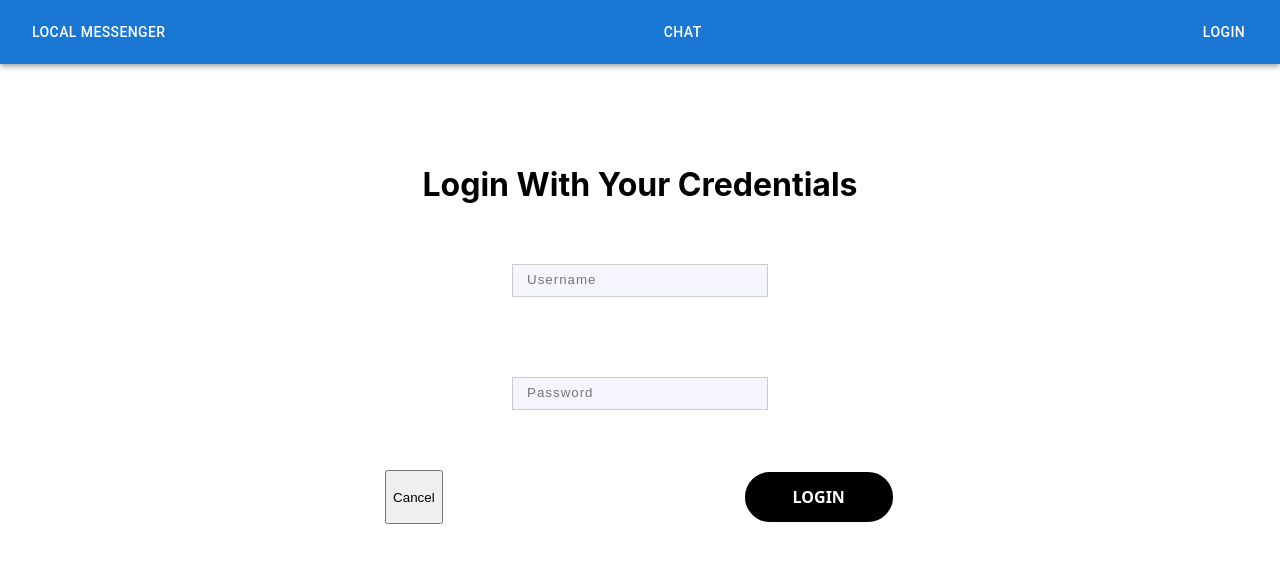
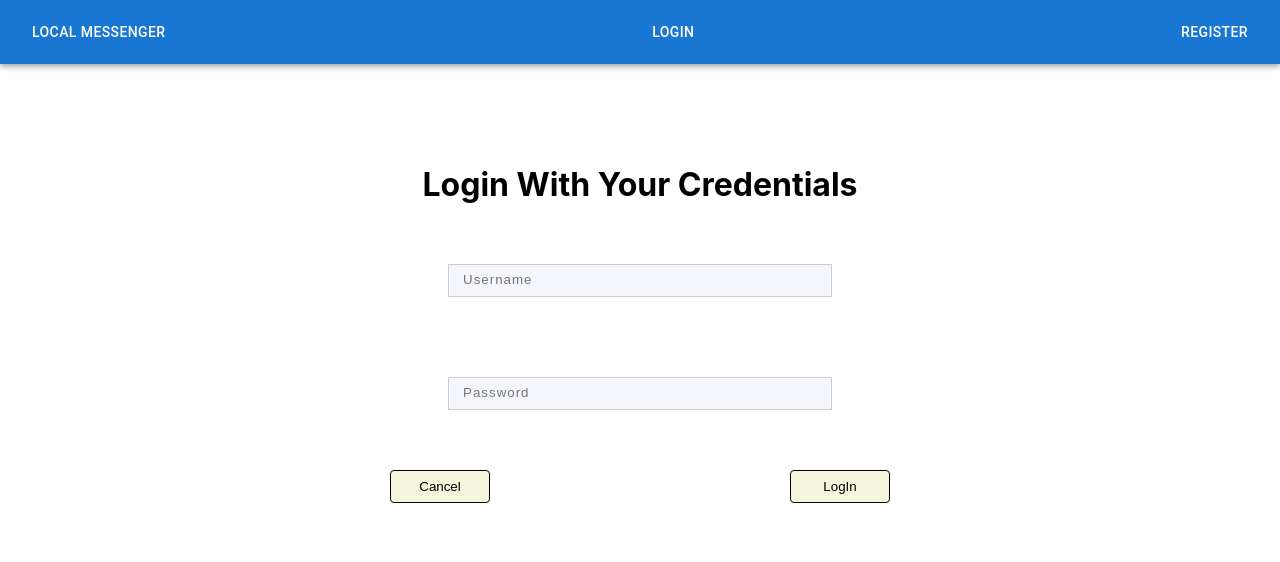
Before and after one commit to HookMyHooks/React-Messenger, a React (Create React App) app in the folder NewReactApp/chat-app/: page /login in a window 1280 px wide. Shown: the top 562 px of the page. Built offline with nearby package versions, Linux system fonts and the light colour scheme; no server answers.

Commit message:
username parameter passed through chat page buttons visible after/before login/register

```diff
--- a/NewReactApp/chat-app/src/App.js
+++ b/NewReactApp/chat-app/src/App.js
@@ -1,35 +1,3 @@
-/*import React from 'react';
-import { BrowserRouter as Router, Route, Routes, Link } from 'react-router-dom';
-import Home from './home-page/HomePage';
-import ChatPage from './chat-page/ChatPage';
-import About from './about-page/AboutPage';
-import LoginPage from './login-page/LoginPage';
-
-function App() {
-  return (
-    <Router>
-      <div>
-        <nav>
-          <ul>
-            <li><Link to="/">Home</Link></li>
-            <li><Link to="/chat">Chat</Link></li>
-            <li><Link to="/about">About</Link></li>
-            <li><Link to="/login">Login</Link></li>
-          </ul>
-        </nav>
-        <Routes>
-          <Route path="/" element={<Home />} />
-          <Route path="/chat" element={<ChatPage />} />
-          <Route path="/about" element={<About />} />
-          <Route path="/login" element = {<LoginPage/>}/>
-        </Routes>
-      </div>
-    </Router>
-  );
-}
-
-export default App;*/
-
 import React from 'react';
 import { BrowserRouter as Router, Route, Routes, Link } from 'react-router-dom';
 import AppBar from '@mui/material/AppBar';
@@ -40,8 +8,12 @@ import Home from './home-page/HomePage';
 import ChatPage from './chat-page/ChatPage';
 import LoginPage from './login-page/LoginPage';
 import "./App.css"
+import { useState } from 'react';
+import RegisterPage from './register-page/RegisterPage';
 
 function App() {
+const [isLoggedIn,setIsLoggedIn] = useState(false);
+
   return (
     <Router>
       <div>
@@ -51,14 +23,16 @@ function App() {
               <Button color = "inherit" component = {Link} to="/">Local Messenger</Button>
             </Typography>
 
-            <Button color="inherit" component={Link} to="/chat">Chat</Button>
-            <Button color="inherit" component={Link} to="/login">Login</Button>
+            {isLoggedIn && <Button color="inherit" component={Link} to="/chat">Chat</Button>}
+            {!isLoggedIn && <Button color="inherit" component={Link} to="/login">Login</Button>}
+            {!isLoggedIn && <Button color = "inherit" component ={Link} to = "/register">Register</Button>}
           </Toolbar>
         </AppBar>
         <Routes>
           <Route path="/" element={<Home />} />
           <Route path="/chat" element={<ChatPage />} />
-          <Route path="/login" element={<LoginPage />} />
+          <Route path="/login" element={<LoginPage setIsLoggedIn={setIsLoggedIn} />} />
+          <Route path="/register" element={<RegisterPage setIsLoggedIn={setIsLoggedIn}/>}/>
         </Routes>
       </div>
     </Router>
--- a/NewReactApp/chat-app/src/chat-component/chat-client.js
+++ b/NewReactApp/chat-app/src/chat-component/chat-client.js
@@ -6,7 +6,7 @@ import io from 'socket.io-client'; //connect as a client
 const socket = io('http://192.168.0.108:5000');
 //http://25.65.131.176:5000
 
-const ChatClient = () => {
+const ChatClient = ({username}) => {
   const [messages, setMessages] = useState([]); //state to store all received messages
   const [message, setMessage] = useState(''); //state to store the current message input by user
 
@@ -22,11 +22,19 @@ const ChatClient = () => {
 
   const sendMessage = () => //send the message to server - to the 'message' event handling
   {
-    socket.emit('message', message);
-    setMessage(''); //set the current message to the empty string
+    const messageObject = {username, content:message}
+    if(message != ""){
+      socket.emit('message', messageObject);
+      setMessage(''); //set the current message to the empty string
+    }
   };
 
-
+  const handleKeyDown = (e) =>
+  {
+    if(e.key == 'Enter'){
+      sendMessage();
+    }
+  }
 
   return (
     <div>
@@ -34,7 +42,9 @@ const ChatClient = () => {
         {
           messages.map((msg, index) =>
             (
-              <div key={index}>{msg}</div>
+              <div key={index}>
+                <strong>{msg.username}</strong>: {msg.content}
+              </div>
             )
           ) //render each message that has been mapped in a 'div'
         }
@@ -43,6 +53,7 @@ const ChatClient = () => {
         type="text"
         value={message} //bind the input value to the 'message' state
         onChange={(e) => setMessage(e.target.value)} //update the message state with the current input value
+        onKeyDown={handleKeyDown}
       />
       <button onClick={sendMessage}>Send</button>
     </div>
--- a/NewReactApp/chat-app/src/chat-page/ChatPage.js
+++ b/NewReactApp/chat-app/src/chat-page/ChatPage.js
@@ -1,13 +1,17 @@
 import React from 'react';
 import './ChatPage.css'
 import ChatClient from '../chat-component/chat-client';
+import { useLocation } from 'react-router-dom';
 
 function ChatPage() {
+  const location = useLocation();
+  const { username } = location.state || {};
+
   return (
     <div className="ChatPage">
       <header className="Chat-header">
         <h1>Chat App</h1>
-        <ChatClient />
+        <ChatClient username ={username}/>
       </header>
     </div>
   );
--- a/NewReactApp/chat-app/src/login-page/LoginPage.css
+++ b/NewReactApp/chat-app/src/login-page/LoginPage.css
@@ -29,99 +29,25 @@ label {
 }
 
 
-.LoginButton,
-.LoginButton *,
-.LoginButton :after,
-.LoginButton :before,
-.LoginButton:after,
-.LoginButton:before {
-  border: 0 solid;
-  box-sizing: border-box;
-}
-.LoginButton {
-  -webkit-tap-highlight-color: transparent;
-  appearance: button;
-  -webkit-appearance: button;
-  background-color: #000;
-  background-image: none;
-  color: #fff;
-  cursor: pointer;
-  font-family: ui-sans-serif, system-ui, -apple-system, BlinkMacSystemFont,
-    Segoe UI, Roboto, Helvetica Neue, Arial, Noto Sans, sans-serif,
-    Apple Color Emoji, Segoe UI Emoji, Segoe UI Symbol, Noto Color Emoji;
-  font-size: 100%;
-  font-weight: 900;
-  line-height: 1.5;
-  margin: 0;
-  mask-image: radial-gradient(#000,#fff);
-  -webkit-mask-image: -webkit-radial-gradient(#000, #fff);
-  padding: 0;
-  text-transform: uppercase;
-}
-.LoginButton:disabled {
-  cursor: default;
-}
-.LoginButton:-moz-focusring {
-  outline: auto;
-}
-.LoginButton svg {
 
-  display: block;
-}
-.LoginButton [hidden] {
-  display: none;
-}
-.LoginButton {
-  border-radius: 99rem;
-  border-width: 2px;
-  overflow: hidden;
-  padding: 0.8rem 3rem;
-  position: relative;
-}
-.LoginButton span {
-  mix-blend-mode: difference;
-}
-.LoginButton:before {
-  background: rgb(54, 164, 238);
-
-  content: "LOGIN";
-  display:block;
-  height: 100%;
-  left: -100%;
-  position: absolute;
-  top: 0;
-  transform: skew(0deg) translateX(-20%);
-  transition: transform 0.4s ease;
-  width: 120%;
-
-}
-.LoginButton:hover:before {
-  text-transform: inherit;
-
-  transform: skew(45deg) translateX(75%);
-
-}
-
-
-/*
 .LoginButton, .CancelButton {
     background-color: beige;
     border: 1px solid;
     padding: 0.5rem 1rem;
     border-radius: 4px;
     cursor: pointer;
-    min-width: 100px; /* Ensures buttons are not too narrow
+    min-width: 100px; /* Ensures buttons are not too narrow*/
 }
-*/
 
-/*
+
+
 .LoginButton:hover {
     background-color: #a4c5e7;
 }
 
 .CancelButton:hover {
     background-color: #c82333;
-}*/
+}
 
 /* Media Queries */
 @media (max-width: 768px) {
@@ -142,10 +68,10 @@ label {
     }
 
 
-    /*
+
     .LoginButton, .CancelButton {
-        width: 20%; /* Full width buttons
-        margin: 5px 0; /* Stack with space
+        width: 20%; /* Full width buttons */
+        margin: 5px 0; /* Stack with space */
         background-color: beige;
         border: 1px solid;
         padding: 0.5rem 1rem;
@@ -153,7 +79,7 @@ label {
         cursor: pointer;
         min-width: 100px;
     }
-    */
+
 }
 
 
@@ -172,7 +98,7 @@ label {
 }
 
 .wrap-input-7 {
-  width: 20%;
+  width: 30%;
   margin: 40px 3%;
   position: relative;
 }
--- a/NewReactApp/chat-app/src/login-page/LoginPage.js
+++ b/NewReactApp/chat-app/src/login-page/LoginPage.js
@@ -1,30 +1,79 @@
-import React from "react";
+import React, { useState } from "react";
 import "./LoginPage.css"
 import { useNavigate } from 'react-router-dom';
 
-function LoginPage()
+function LoginPage({setIsLoggedIn})
 {
     const navigate = useNavigate();
 
+    const [username,setUsername] = useState("");
+    const [password,setPassword] = useState("");
+
+    //handle Cancel Button
     const handleCancel = () => {
         navigate('/');
     };
 
 
-    return(
-        <form>
-            <div className = "loginDiv">
+
+    //handle Login Button
+    const handleLogin = async (e) => {
+        e.preventDefault();
+
+        try {
+            // Send login data to the server
+            const response = await fetch('http://192.168.0.108:5000/login', {
+                method: 'POST',
+                headers: {
+                    'Content-Type': 'application/json'
+                },
+                body: JSON.stringify({ username, password })
+            });
+
+            const result = await response.json();
+            console.log('Server response:', result);
+
+            if (result.success) {
+                setIsLoggedIn(true);
+                navigate('/chat', {state:{username}}); // Redirect on successful login
+
+            } else {
+                alert('Invalid credentials, please try again.');
+            }
+        } catch (error) {
+            console.error('Error:', error);
+            alert('An error occurred. Please try again later.');
+        }
+    };
+
+    return (
+        <form onSubmit={handleLogin}>
+            <div className="loginDiv">
                 <h1 className="LoginText">Login With Your Credentials</h1>
 
                 <div className="wrap-input-7">
-                    <input className="input" type="text" placeholder="Username" />
+                    <input
+                        className="input"
+                        type="text"
+                        placeholder="Username"
+                        value={username}
+                        onChange={(e) => setUsername(e.target.value)}
+                        required
+                    />
                     <span className="focus-border">
                         <i />
                     </span>
                 </div>
 
                 <div className="wrap-input-7">
-                    <input className="input" type="text" placeholder="Password" />
+                    <input
+                        className="input"
+                        type="password"
+                        placeholder="Password"
+                        value={password}
+                        onChange={(e) => setPassword(e.target.value)}
+                        required
+                    />
                     <span className="focus-border">
                         <i />
                     </span>
@@ -33,17 +82,10 @@ function LoginPage()
 
             <div className="buttonContainer">
                 <button type="button" className="CancelButton" onClick={handleCancel}> Cancel</button>
-                <button type="submit" className="LoginButton" onClick={handleCancel}>LogIn </button>
-
+                <button type="submit" className="LoginButton">LogIn</button>
             </div>
-
         </form>
-                //for now navigate to "/" in both cases
-
-
-
-    )
-
+    );
 }
 
 export default LoginPage;
```
